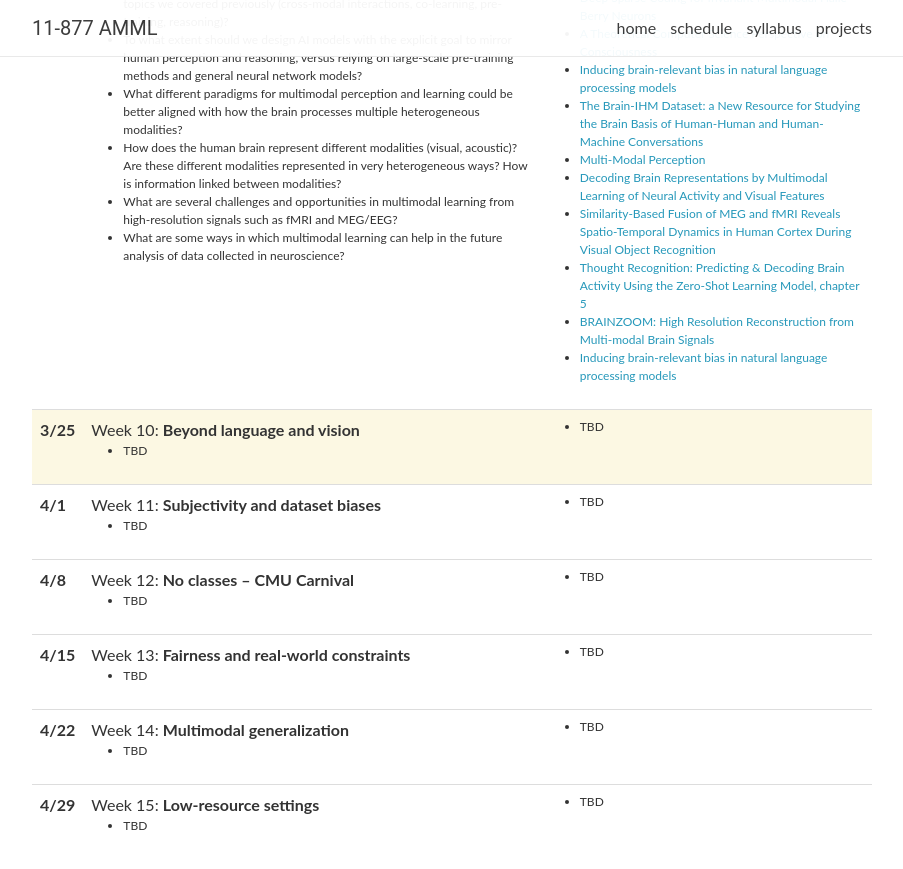
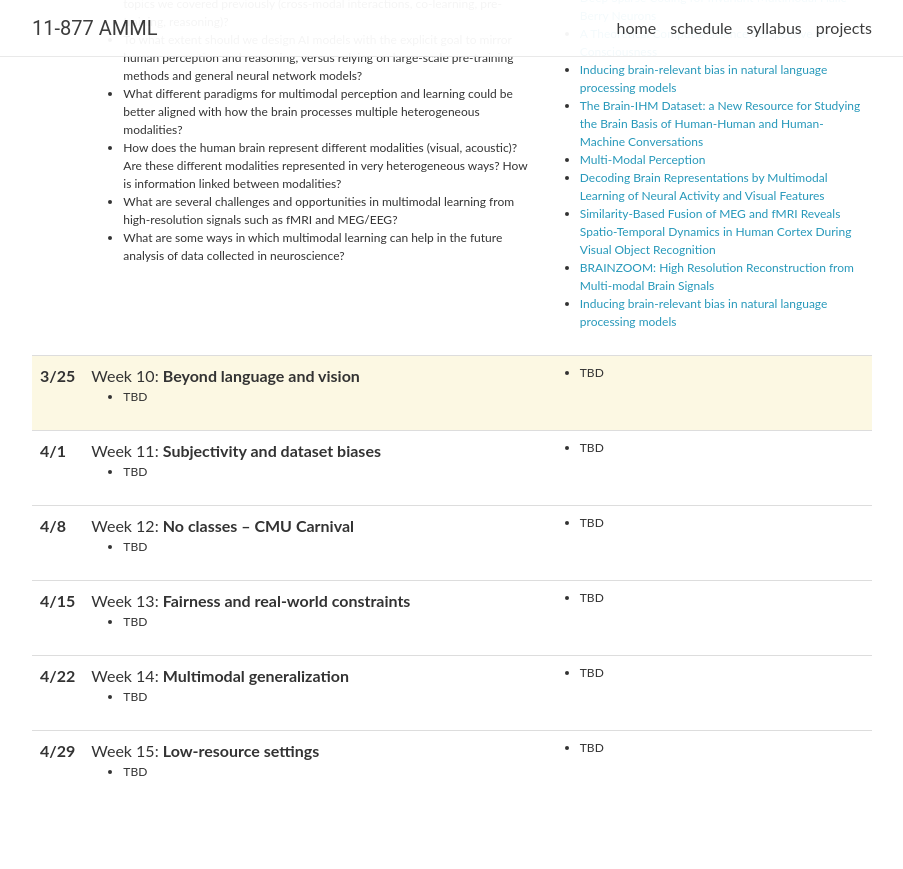
Before and after one commit to CMU-MultiComp-Lab/adv-mmml-course, a Jekyll site: the page built from _pages/schedule.md, in a window 1280 px wide and 900 px high, scrolled down 2559 px. Shown: the top 869 px of the window, without its empty margins (188-1091 px from the left). Built offline with Jekyll 4.4.1, drawn with Linux system fonts in a browser that asks for light colours; nearby versions of some CDN libraries; comment, search, counter and statistics services are not loaded.

Commit message:
Update lectures.yml

```diff
--- a/_data/lectures.yml
+++ b/_data/lectures.yml
@@ -152,7 +152,6 @@
     - <a href="https://nobaproject.com/modules/multi-modal-perception">Multi-Modal Perception</a> <br/>
     - <a href="https://arxiv.org/abs/1810.10974">Decoding Brain Representations by Multimodal Learning of Neural Activity and Visual Features</a> <br/>
     - <a href="http://userpage.fu-berlin.de/rmcichy/publication_pdfs/Cichy_et_al_CC_2016.pdf">Similarity-Based Fusion of MEG and fMRI Reveals Spatio-Temporal Dynamics in Human Cortex During Visual Object Recognition</a> <br/>
-    - <a href="http://citeseerx.ist.psu.edu/viewdoc/download?doi=10.1.1.269.2537&rep=rep1&type=pdf">Thought Recognition&#58; Predicting & Decoding Brain Activity Using the Zero-Shot Learning Model, chapter 5</a> <br/>
     - <a href="https://www.cs.cmu.edu/~hyunahs/papers/SDM2017_1.pdf">BRAINZOOM&#58; High Resolution Reconstruction from Multi-modal Brain Signals</a> <br/>
     - <a href="https://arxiv.org/abs/1911.03268">Inducing brain-relevant bias in natural language processing models</a> <br/>
 
```
